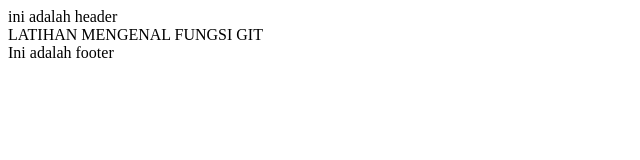
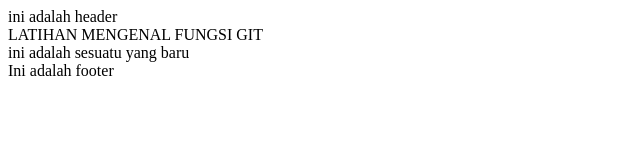
Before and after one commit to zhouyu-21/BelajarGit, a plain HTML site: page index.html in a window 1280 px wide. Shown: the whole page, without its empty margins (0-640 px from the left). Drawn offline with Linux system fonts and the light colour scheme.

Commit message:
menambah section baru

```diff
--- a/index.html
+++ b/index.html
@@ -11,6 +11,10 @@
         LATIHAN MENGENAL FUNGSI GIT
     </div>
 
+    <div class="section">
+        ini adalah sesuatu yang baru
+    </div>
+
     <footer>Ini adalah footer</footer>
 </body>
 </html>
```
